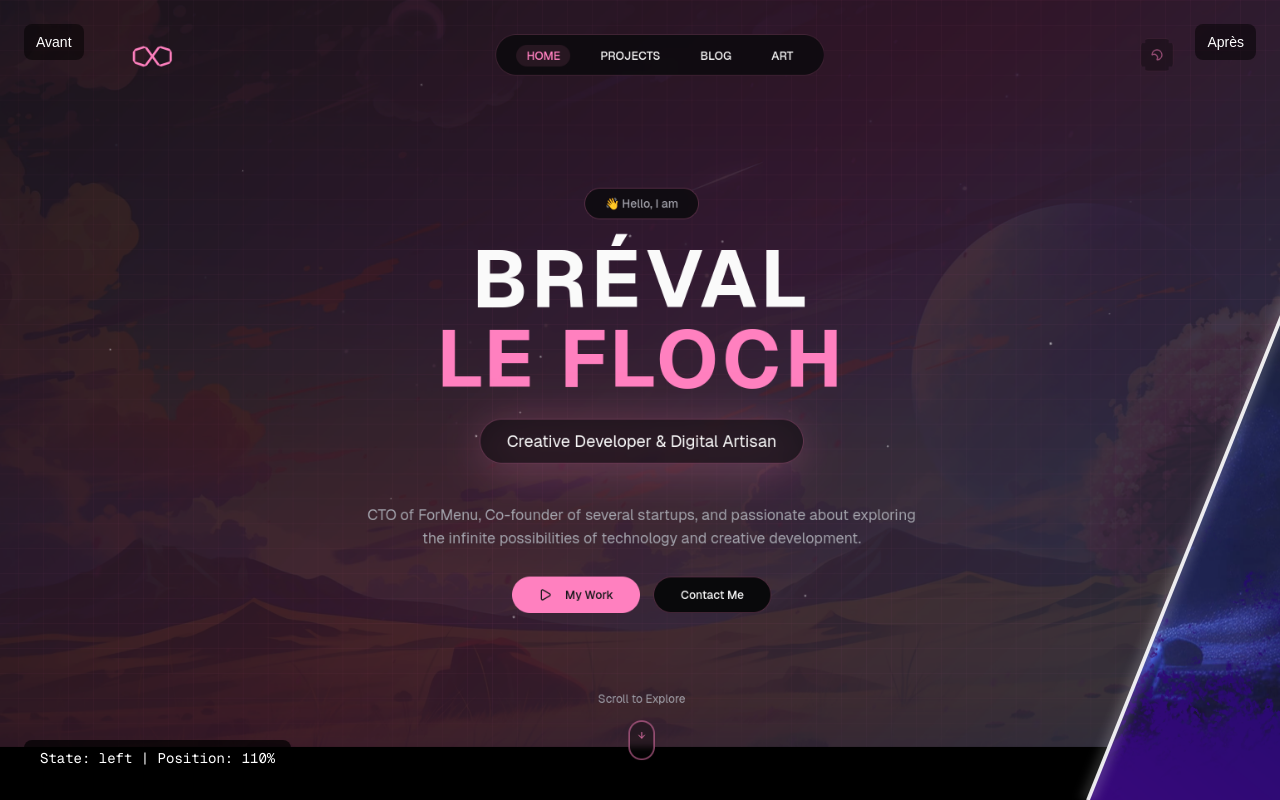
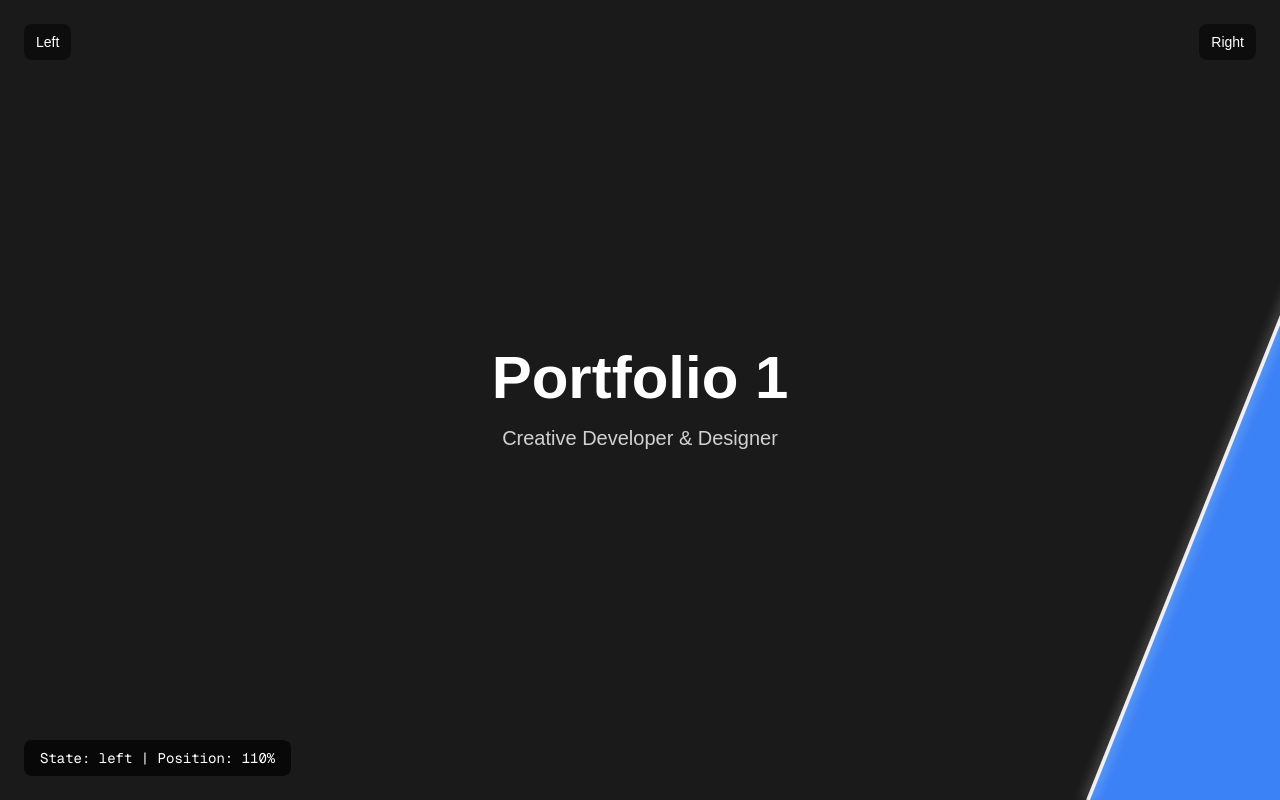
Before and after one commit to For-Hives/forhives-experiment, a Next.js app: page / in a window 1280 px wide. Built offline with nearby package versions, Linux system fonts and the light colour scheme.

Commit message:
feat(components): enhance DiagonalSlider with component support and cleaner image fallback
Allow passing React components for slider content and improve fallback image handling to provide more flexible and accessible slide content, enhancing customization options and visual consistency.

```diff
--- a/src/app/components/DiagonalSlider.tsx
+++ b/src/app/components/DiagonalSlider.tsx
@@ -4,19 +4,25 @@ import { motion, useSpring, useTransform } from 'motion/react'
 import { useRef, useState } from 'react'
 
 import Image from 'next/image'
+import { ReactNode } from 'react'
 
 interface DiagonalSliderProps {
-	beforeImage: string
-	afterImage: string
-	beforeAlt?: string
-	afterAlt?: string
+	leftComponent?: ReactNode
+	rightComponent?: ReactNode
+	// Fallback images if no components provided
+	leftImage?: string
+	rightImage?: string
+	leftAlt?: string
+	rightAlt?: string
 }
 
 export default function DiagonalSlider({
-	beforeImage,
-	beforeAlt = 'Before',
-	afterImage,
-	afterAlt = 'After',
+	leftComponent,
+	rightComponent,
+	leftImage,
+	rightImage,
+	leftAlt = 'Left Content',
+	rightAlt = 'Right Content',
 }: DiagonalSliderProps) {
 	const containerRef = useRef<HTMLDivElement>(null)
 
@@ -59,14 +65,27 @@ export default function DiagonalSlider({
 			animate={{ opacity: 1 }}
 			transition={{ duration: 0.6 }}
 		>
-			{/* After Image */}
-			<div className="absolute inset-0">
-				<Image src={afterImage} alt={afterAlt} fill className="object-cover" unoptimized priority />
+			{/* Right Component/Image - Base Layer */}
+			<div className="absolute inset-0 overflow-hidden">
+				<div className="h-full w-full">
+					{rightComponent || (
+						rightImage && (
+							<Image
+								src={rightImage}
+								alt={rightAlt}
+								fill
+								className="object-cover"
+								unoptimized
+								priority
+							/>
+						)
+					)}
+				</div>
 			</div>
 
-			{/* Before Image with diagonal clip - motion animated */}
+			{/* Left Component/Image - Clipped Layer */}
 			<motion.div
-				className="absolute inset-0"
+				className="absolute inset-0 overflow-hidden"
 				animate={{
 					clipPath: `polygon(0% 0%, ${position}% 0%, ${Math.max(0, Math.min(100, position - 25))}% 100%, 0% 100%)`,
 				}}
@@ -79,7 +98,20 @@ export default function DiagonalSlider({
 					restSpeed: 0.001,
 				}}
 			>
-				<Image src={beforeImage} alt={beforeAlt} fill className="object-cover" unoptimized priority />
+				<div className="h-full w-full">
+					{leftComponent || (
+						leftImage && (
+							<Image
+								src={leftImage}
+								alt={leftAlt}
+								fill
+								className="object-cover"
+								unoptimized
+								priority
+							/>
+						)
+					)}
+				</div>
 			</motion.div>
 
 			{/* Minimalist center border SVG - motion animated */}
@@ -135,10 +167,10 @@ export default function DiagonalSlider({
 
 			{/* Labels */}
 			<div className="pointer-events-none absolute top-6 left-6 z-40 rounded-lg bg-black/50 px-3 py-2 text-sm font-medium text-white">
-				Avant
+				Left
 			</div>
 			<div className="pointer-events-none absolute top-6 right-6 z-40 rounded-lg bg-black/50 px-3 py-2 text-sm font-medium text-white">
-				Après
+				Right
 			</div>
 
 			{/* Debug indicator */}
--- /dev/null
+++ b/src/app/components/HeroExample.tsx
@@ -0,0 +1,37 @@
+'use client'
+
+interface HeroExampleProps {
+	title: string
+	subtitle: string
+	backgroundColor: string
+	textColor?: string
+}
+
+export default function HeroExample({
+	title,
+	subtitle,
+	backgroundColor,
+	textColor = "white"
+}: HeroExampleProps) {
+	return (
+		<div
+			className="h-full w-full flex items-center justify-center"
+			style={{ backgroundColor }}
+		>
+			<div className="text-center px-8">
+				<h1
+					className="text-6xl font-bold mb-4"
+					style={{ color: textColor }}
+				>
+					{title}
+				</h1>
+				<p
+					className="text-xl opacity-80"
+					style={{ color: textColor }}
+				>
+					{subtitle}
+				</p>
+			</div>
+		</div>
+	)
+}
--- a/src/app/page.tsx
+++ b/src/app/page.tsx
@@ -1,13 +1,29 @@
 import DiagonalSlider from './components/DiagonalSlider'
+import HeroExample from './components/HeroExample'
 
 export default function Home() {
 	return (
 		<main className="min-h-screen">
 			<DiagonalSlider
-				beforeImage="/screens/bre.png"
-				afterImage="/screens/dydy.png"
-				beforeAlt="Image avant"
-				afterAlt="Image après"
+				leftComponent={
+					<HeroExample
+						title="Portfolio 1"
+						subtitle="Creative Developer & Designer"
+						backgroundColor="#1a1a1a"
+						textColor="white"
+					/>
+				}
+				rightComponent={
+					<HeroExample
+						title="Portfolio 2"
+						subtitle="Full Stack Engineer"
+						backgroundColor="#3b82f6"
+						textColor="white"
+					/>
+				}
+				// Fallback images si les composants ne se chargent pas
+				leftImage="/screens/bre.png"
+				rightImage="/screens/dydy.png"
 			/>
 		</main>
 	)
```
